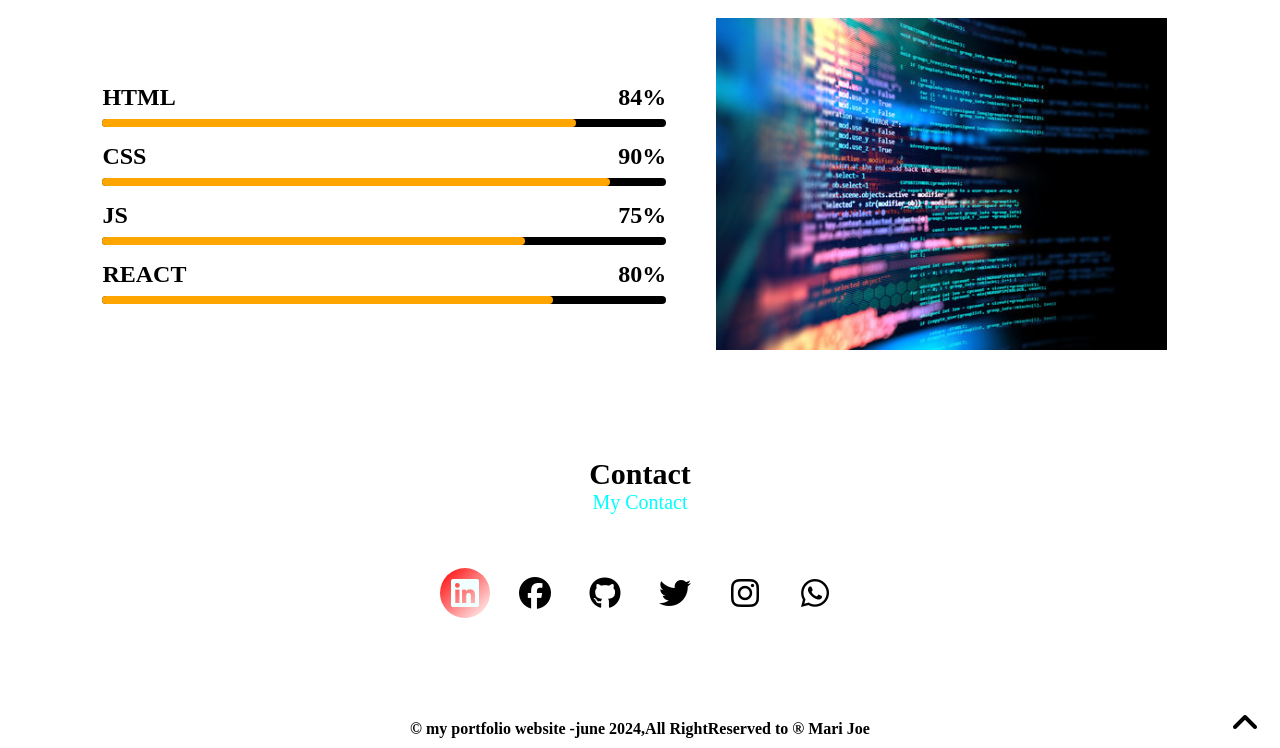
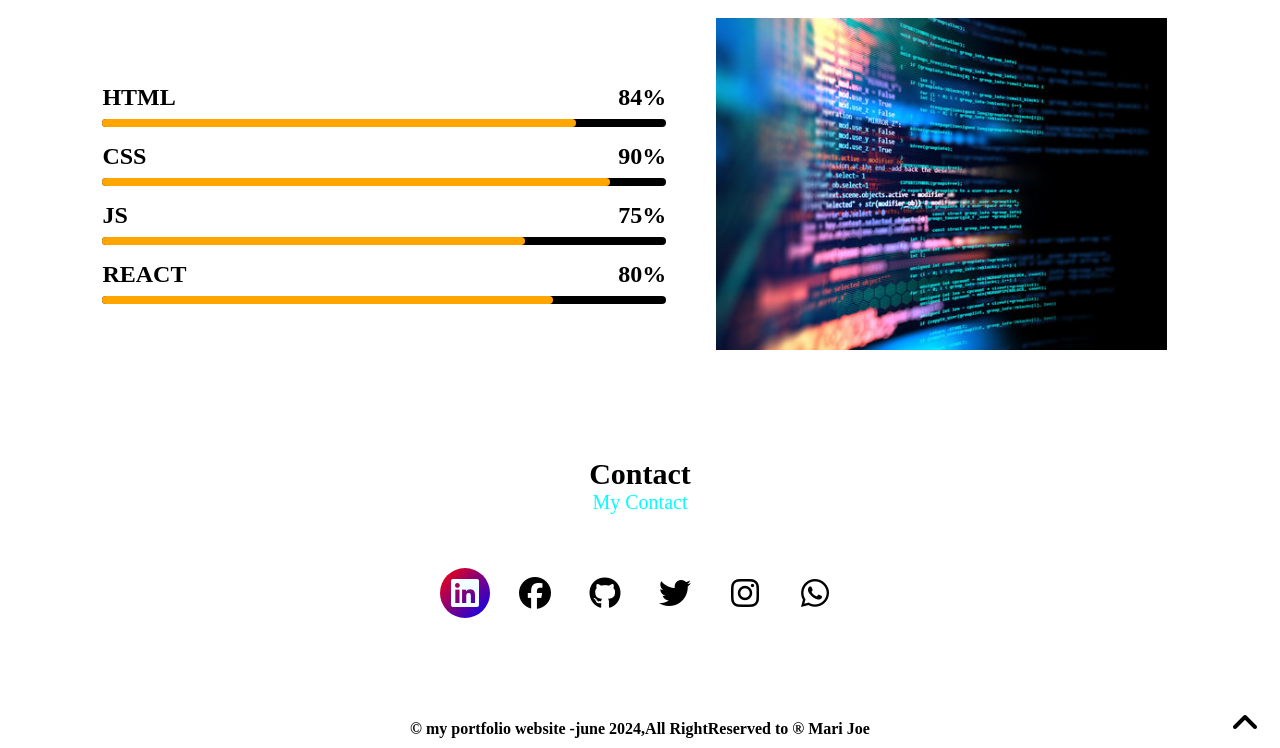
Before and after one commit to adarshvt07/portv1, a plain HTML site: page index.html in a window 1280 px wide. In both pictures the pointer is over the element 465 px from the left and 1771 px from the top of the page. Shown: the part 1179-1927 px from the top of the page. Drawn offline with nearby package versions, Linux system fonts and the light colour scheme; a web font is replaced by a local one.

Commit message:
icon color change

```diff
--- a/style.css
+++ b/style.css
@@ -214,7 +214,7 @@ nav {
     font-size: 2rem;
 }
 .icon:hover{
-    background-image: linear-gradient(to bottom right,red,white)
+    background-image: linear-gradient(to bottom right,red,blue)
 }
 .icon:hover .brands{
     color: azure;
```
